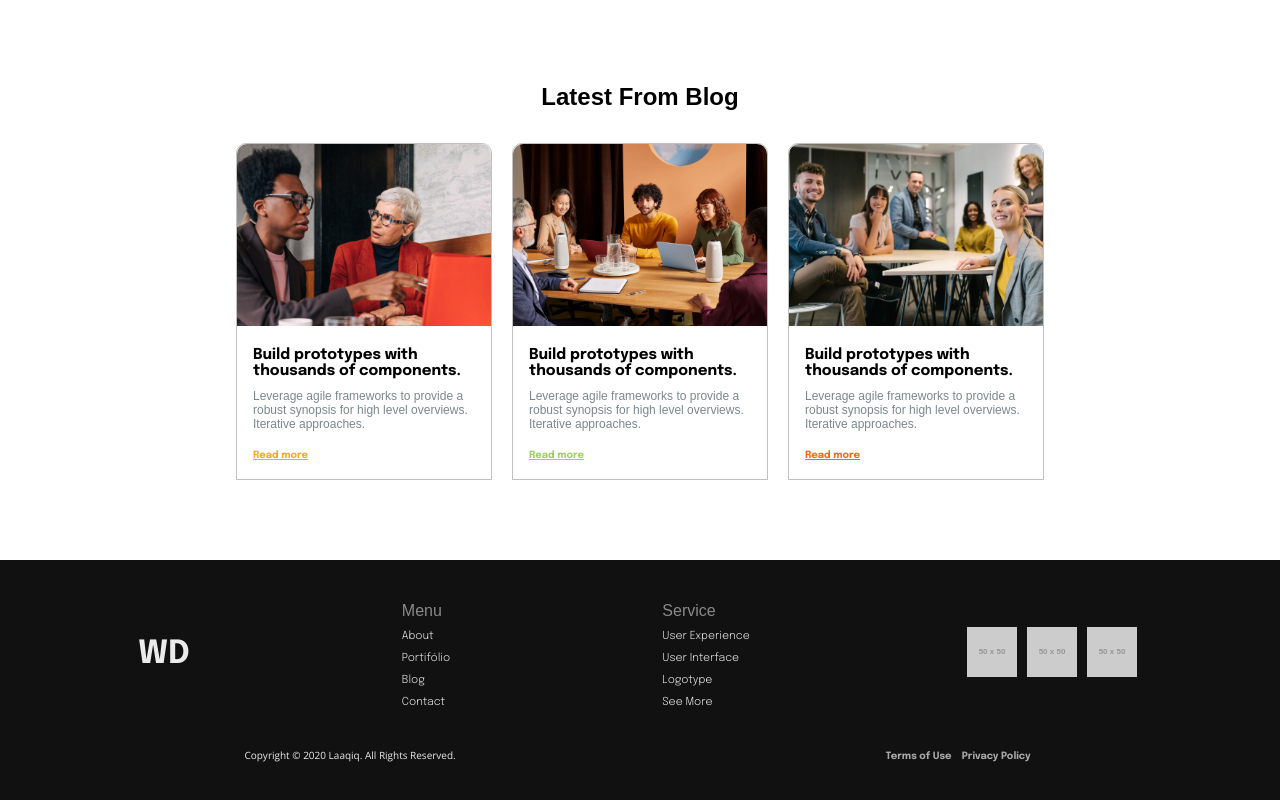
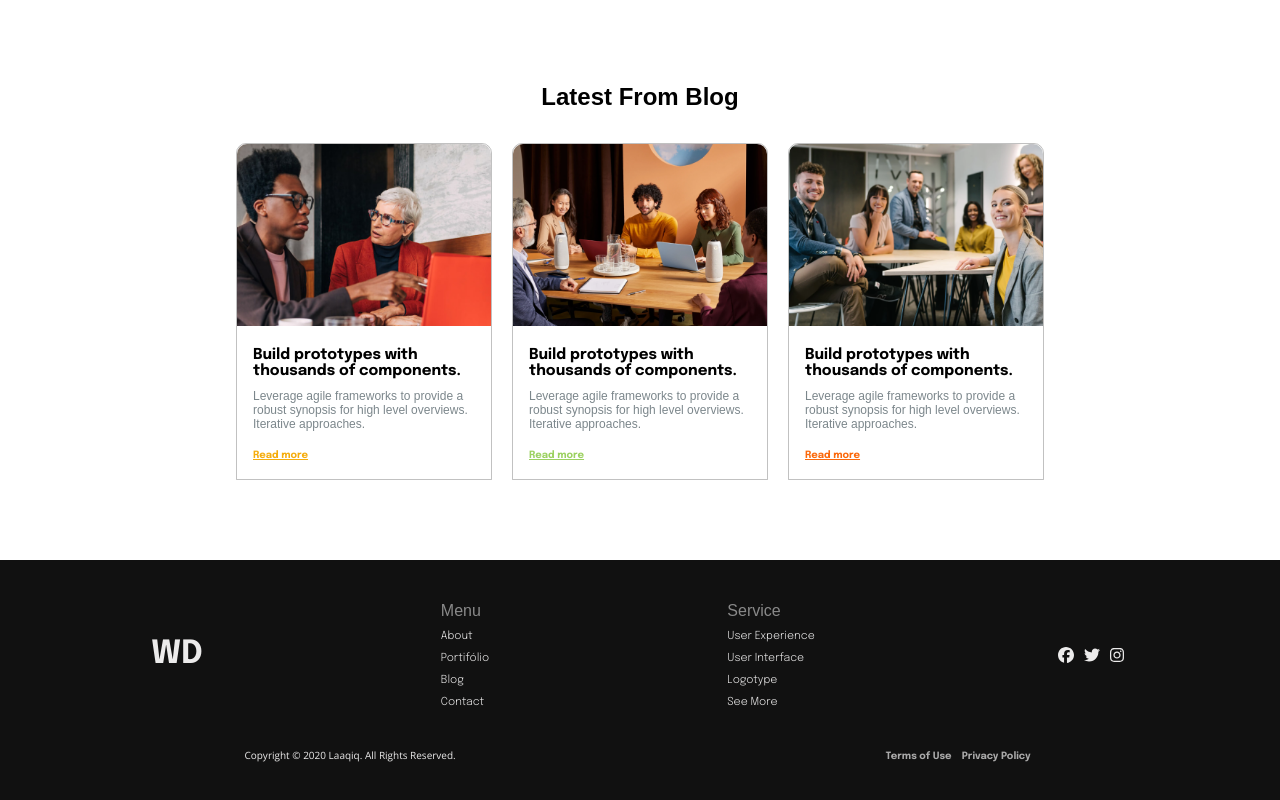
Before and after one commit to Gabriel-Aroucas/BusinessPage, a React (Vite) app: page / in a window 1280 px wide. Shown: the part 3782-4582 px from the top of the page. Built offline with nearby package versions, Linux system fonts and the light colour scheme.

Commit message:
:bug: fix: icones das redes sociais

```diff
--- a/package.json
+++ b/package.json
@@ -10,6 +10,10 @@
     "preview": "vite preview"
   },
   "dependencies": {
+    "@fortawesome/fontawesome-svg-core": "^6.4.2",
+    "@fortawesome/free-brands-svg-icons": "^6.4.2",
+    "@fortawesome/free-solid-svg-icons": "^6.4.2",
+    "@fortawesome/react-fontawesome": "^0.2.0",
     "bootstrap": "^5.3.2",
     "react": "^18.2.0",
     "react-dom": "^18.2.0"
--- a/src/App.css
+++ b/src/App.css
@@ -593,8 +593,8 @@
     font-size: 11px;
     margin: 10px 0;
 }
-footer .footerLists .socialMedia img{
-    margin: 0 5px;
+footer .footerLists .socialMedia i{
+    margin: 0 5px   ;
 }
 
 footer .copy{
--- a/src/App.tsx
+++ b/src/App.tsx
@@ -24,6 +24,11 @@
 import Header from './components/Header/Header'
 import './App.css'
 import { useState } from "react"
+import { FontAwesomeIcon } from '@fortawesome/react-fontawesome'
+import { faFacebook } from "@fortawesome/free-brands-svg-icons"
+import { faTwitter } from "@fortawesome/free-brands-svg-icons"
+import { faInstagram } from "@fortawesome/free-brands-svg-icons"
+
 
 function App() {
   const [widthDefault] = useState("300px");
@@ -310,9 +315,9 @@
             </ul>
           </div>
           <div className="socialMedia">
-            <img src="https://placehold.co/50x50" alt="" />
-            <img src="https://placehold.co/50x50" alt="" />
-            <img src="https://placehold.co/50x50" alt="" />
+            <i><FontAwesomeIcon icon={faFacebook} /></i>
+            <i><FontAwesomeIcon icon={faTwitter} /></i>
+            <i><FontAwesomeIcon icon={faInstagram} /></i>
           </div>
         </section>
         <section className="copy">
```
Also changed, not shown: 1 other file (tests, documents, lock files or other folders).
